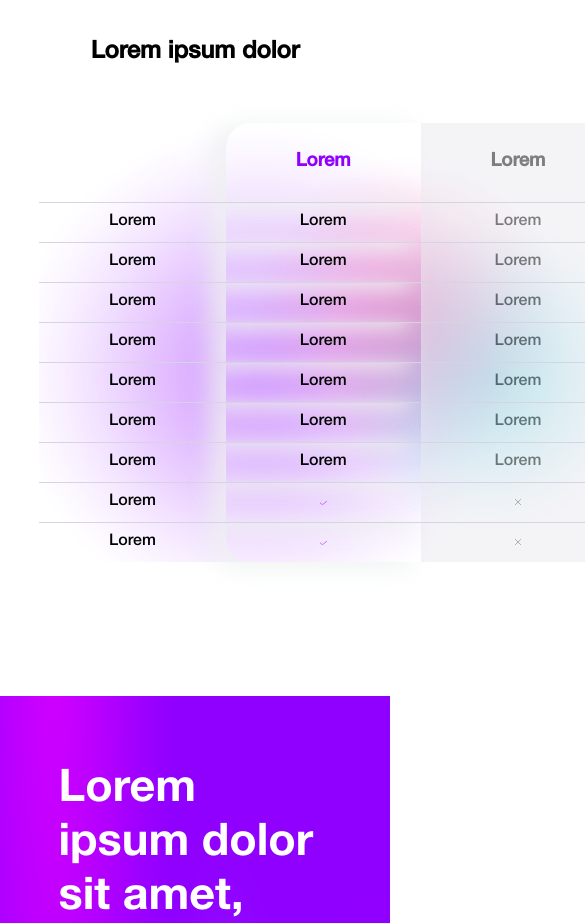
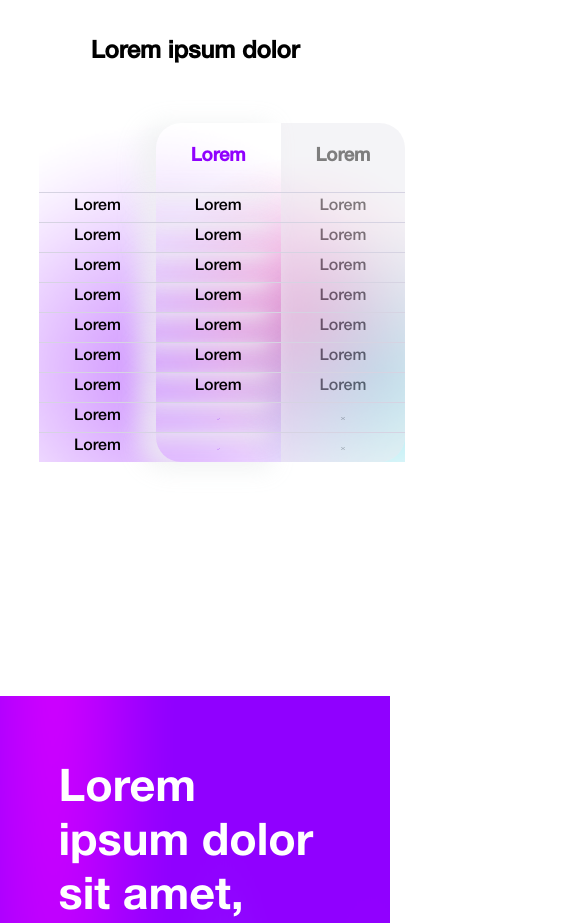
Before and after one commit to emvadov/HTML-Landing-Page, a plain HTML site: page index.html in a window 390 px wide. Shown: the part 1980-2903 px from the top of the page, 585 px wide, since content can reach past the window. Drawn offline with Linux system fonts and the light colour scheme.

Commit message:
responsive fixes

```diff
--- a/css/style.css
+++ b/css/style.css
@@ -661,4 +661,14 @@ td img {
 
 @media screen and (max-width: 600px) {
 
+    .section-one-table td {
+        padding: 5px 35px;
+
+    }
+
+    td img {
+        width: 6%;
+
+    }
+
 }
```
